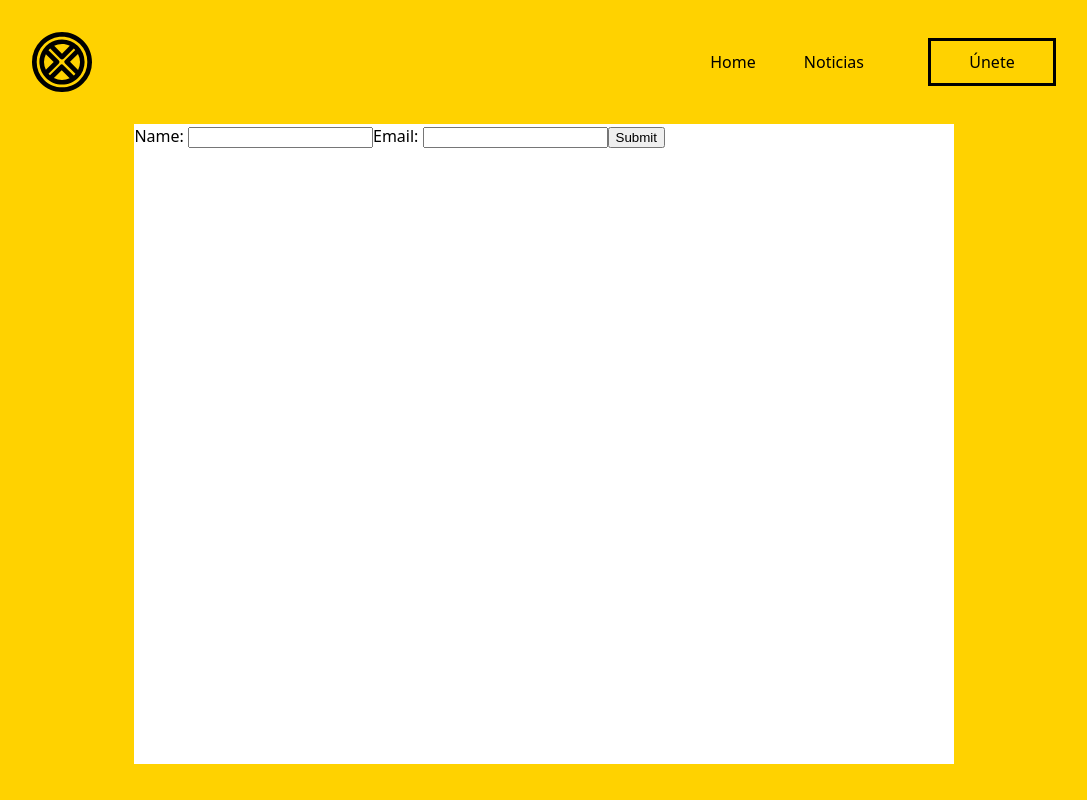
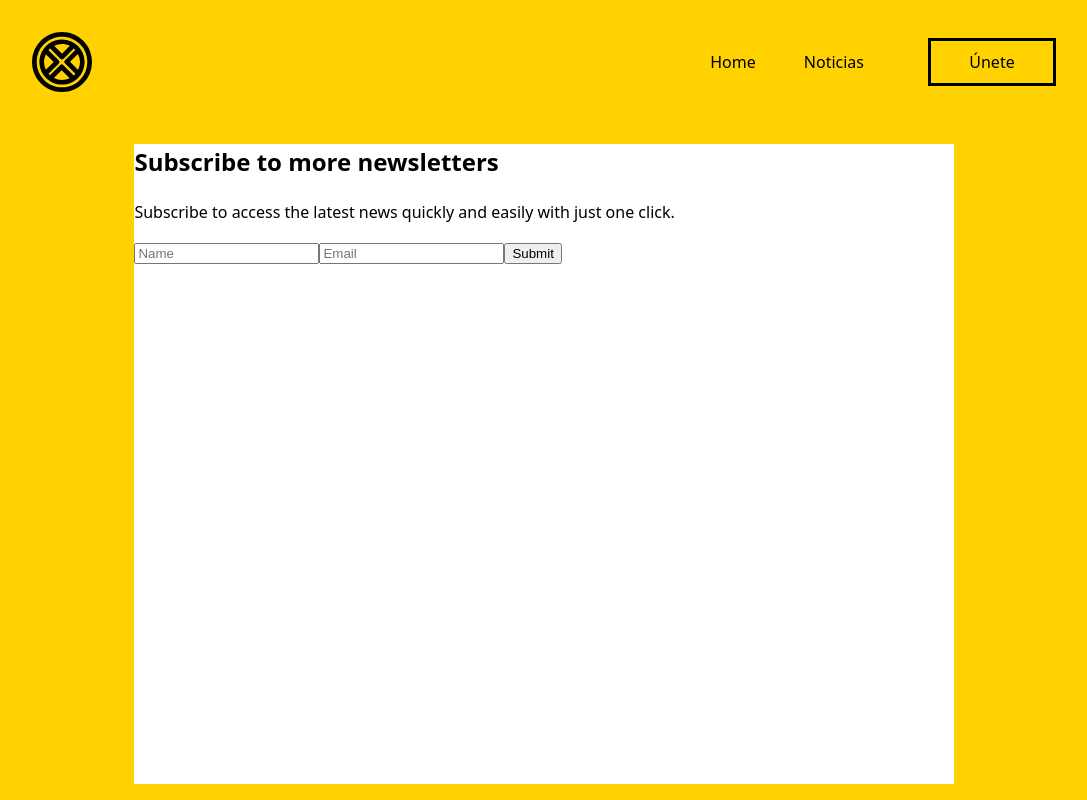
Before and after one commit to juaazn/web-news, a React (Vite) app: page /form in a window 1280 px wide. Shown: the whole page, without its empty margins (96-1183 px from the left). Built offline with nearby package versions, Linux system fonts and the light colour scheme.

Commit message:
Component form

```diff
--- a/src/components/Form.jsx
+++ b/src/components/Form.jsx
@@ -1,4 +1,5 @@
 import { useState  } from 'react'
+import styles from '../styles/form/from.module.css'
 
 export default function () {
   const initialState = { username: '', email: '' }
@@ -19,12 +20,16 @@ export default function () {
   }
 
   return (
-    <form onSubmit={handleSubmit }>
-      <label htmlFor="username">Name: </label>
-      <input id="username" type="text" name='username' onChange={handleInput}/>
-      <label htmlFor="email">Email: </label>
-      <input id="email" type="email" name='email' onChange={handleInput} />
-      <input type="submit" />
-    </form>
+    <section className={styles.container_form}>
+      <div className={styles.content}>
+        <h1>Subscribe to more newsletters</h1>
+        <p>Subscribe to access the latest news quickly and easily with just one click.</p>
+      </div>
+      <form className={styles.form} onSubmit={handleSubmit}>
+        <input type="text" name='username' onChange={handleInput} placeholder='Name'/>
+        <input id="email" type="email" name='email' onChange={handleInput} placeholder='Email'/>
+        <input type="submit" />
+      </form>
+    </section>
   )
 }
```
